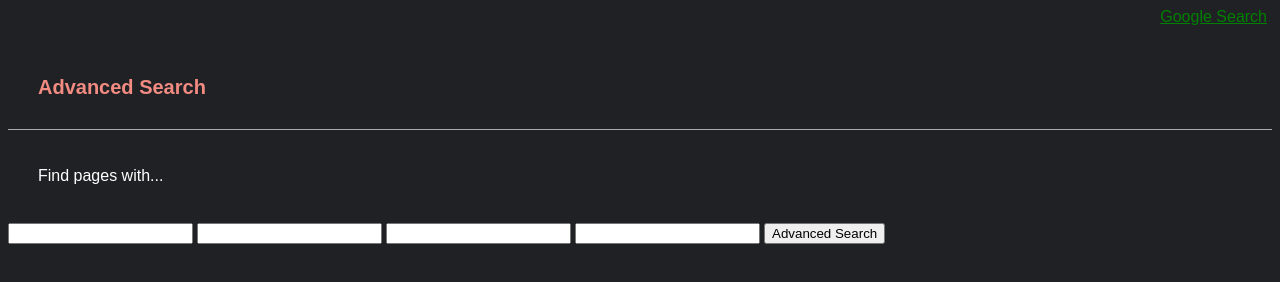
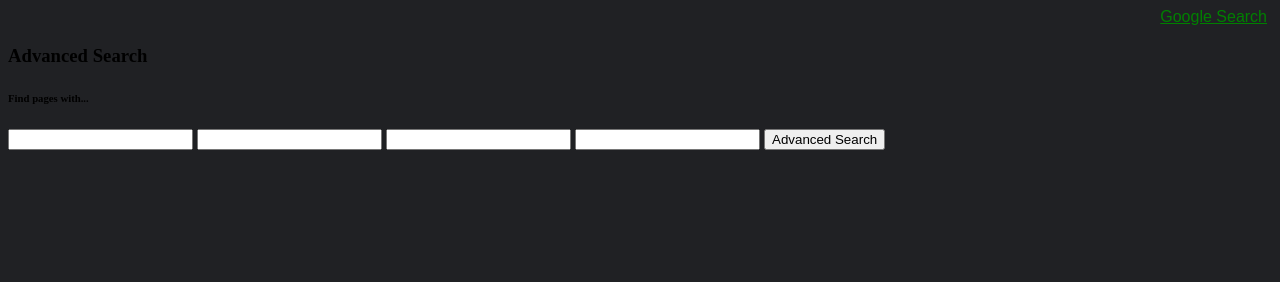
Before and after one commit to g-whittington/project0, a plain HTML site: page advanced.html in a window 1280 px wide. Drawn offline with Linux system fonts and the light colour scheme.

Commit message:
Moved some css to seperate file for Advanced Search

```diff
--- a/index.css
+++ b/index.css
@@ -45,19 +45,3 @@ body {
     margin-right: calc((99% - 120px) /2);
     margin-top: 10px;
 }
-
-#headingAdvanced{
-    color: rgb(242, 139, 130);
-    padding: 30px;
-    font-family: sans-serif;
-    font-size: 20px;
-    border-bottom: 1px solid darkgrey;
-}
-
-h6 {
-    font-family: sans-serif;
-    font-size: 16px;
-    color: white;
-    margin-left: 30px;
-    font-weight: 1;
-}
```
